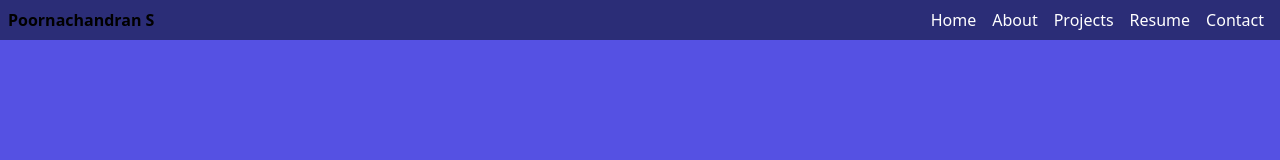
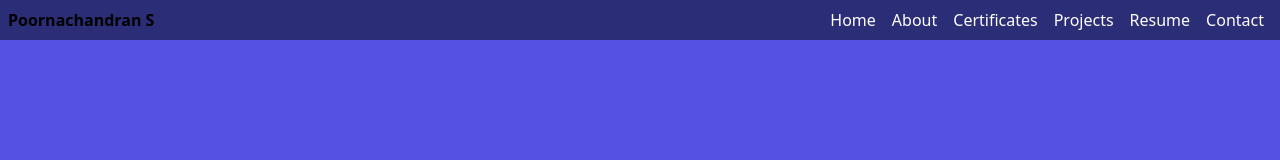
Before and after one commit to poornachandran87/portfolio, a React (Create React App) app: page / in a window 1280 px wide. Shown: the top 160 px of the page. Built offline with nearby package versions, Linux system fonts and the light colour scheme.

Commit message:
certificates section added

```diff
--- a/src/components/Certificate.jsx
+++ b/src/components/Certificate.jsx
@@ -6,7 +6,7 @@ export default function Certificate() {
         link2: 'https://drive.google.com/file/d/1dASVKGWnSu-PBBO1SutTF_1Lnz_Y0r77/view?usp=sharing'
     }
 
-    return <section id='/certificate' className='flex flex-col md:flex-row justify-center  px-5 py-5 bg-primary' >
+    return <section id='certificate' className='flex flex-col md:flex-row justify-center  px-5 py-5 bg-primary' >
         <div className='md:w-1/2 flex justify-center'>
             <div className='flex flex-col justify-center text-white'>
                 <h1 className='text-4xl border-b-4 border-secondary mb-5 w-[188px] font-bold'>Certificates</h1>
--- a/src/components/Header.jsx
+++ b/src/components/Header.jsx
@@ -11,6 +11,7 @@ const Header = () => {
         <ul className='flex text-white'>
           <li><a href="#/">Home</a></li>
           <li><a href="#about">About</a></li>
+          <li><a href="#certificate">Certificates</a></li>
           <li><a href="#projects">Projects</a></li>
           <li><a href="#resume">Resume</a></li>
           <li><a href="#contact">Contact</a></li>
@@ -21,6 +22,7 @@ const Header = () => {
 
         <ul onClick={() => setToggleMenu(!toggleMenu)} className='flex flex-col text-white mobile-nav'>
           <li><a href="#/">Home</a></li>
+          <li><a href="#certificate">Certificates</a></li>
           <li><a href="#about">About</a></li>
           <li><a href="#projects">Projects</a></li>
           <li><a href="#resume">Resume</a></li>
```
